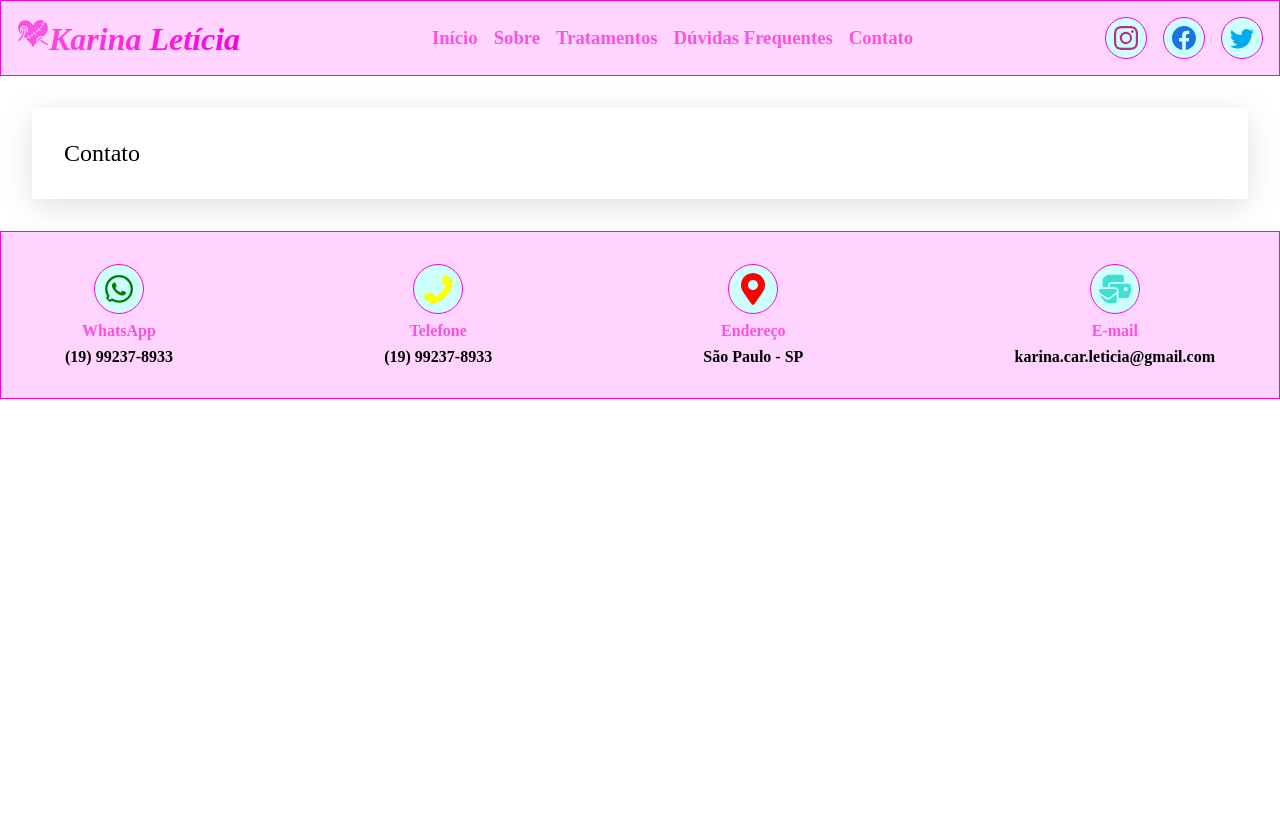
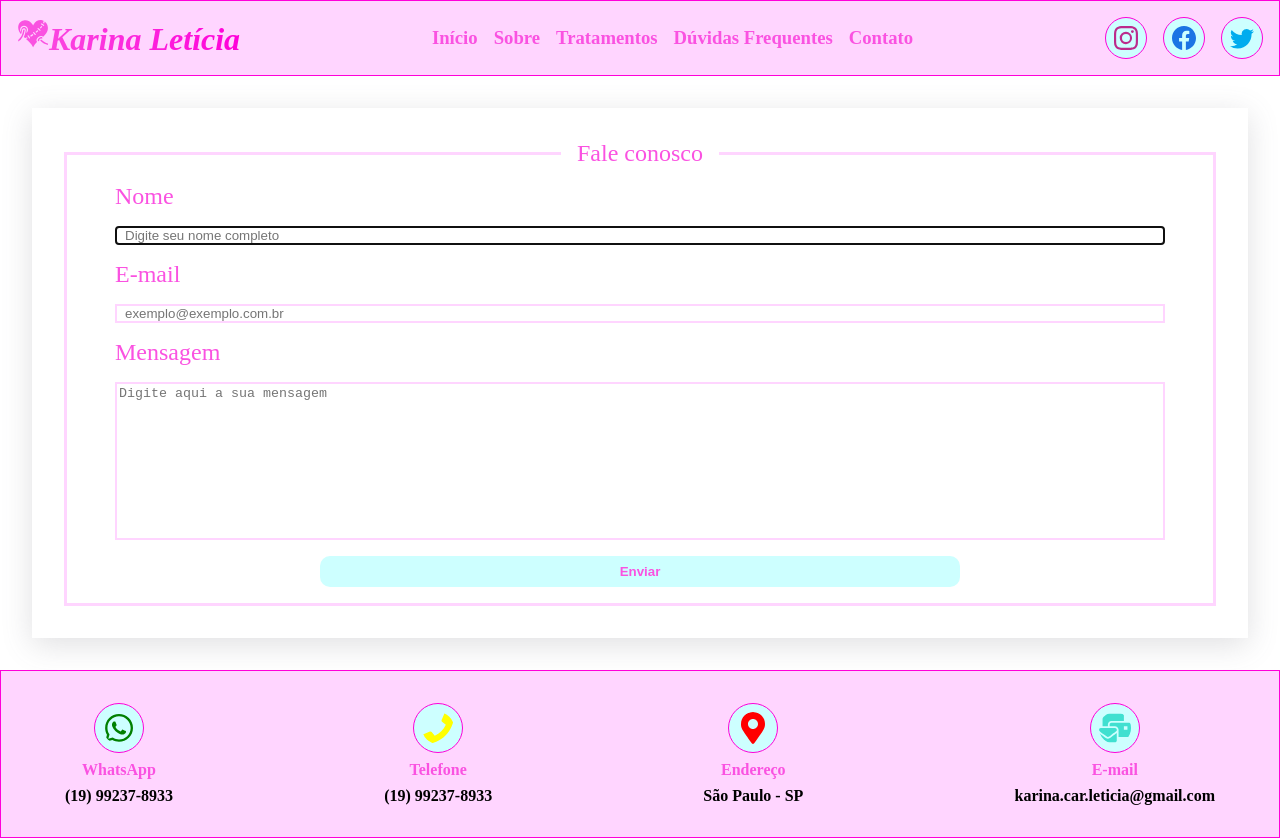
Before and after one commit to baladei/PhysioWeb, a React (Vite) app: page /contact in a window 1280 px wide. Before the commit the page ends 800 px from the top, so only its background shows below. Built offline with nearby package versions, Linux system fonts and the light colour scheme.

Commit message:
almost done Contact styles

```diff
--- a/src/components/About.jsx
+++ b/src/components/About.jsx
@@ -5,7 +5,7 @@ export const About = () => {
     <div className="about">
         <h2>Karina Letícia de Carvalho</h2>
         <p>Lorem ipsum dolor sit, amet consectetur adipisicing elit. Eveniet dolore minus tempora, ex accusantium saepe eligendi amet voluptates veritatis quod repudiandae corrupti illum incidunt neque et perferendis nesciunt assumenda ab. Lorem ipsum dolor sit amet consectetur adipisicing elit. Quis enim dolore, consectetur sunt quae impedit! Quis natus maxime saepe cupiditate error consectetur accusamus earum, magni nostrum repellendus similique dolor ullam? Lorem ipsum dolor sit amet consectetur adipisicing elit. Blanditiis labore consequatur aut odio deleniti adipisci alias qui? Doloribus voluptatem ab eum eius, itaque tenetur, officiis ea dicta tempore nihil quibusdam? Lorem ipsum dolor sit amet consectetur adipisicing elit. Sed, ea facilis. Aspernatur praesentium, nam suscipit harum quidem totam expedita impedit sapiente fugiat tempore omnis, repudiandae, modi porro incidunt rerum reprehenderit.</p>
-        <img src="https://scontent.fcgh6-1.fna.fbcdn.net/v/t39.30808-6/324182385_1547640012328910_3644212686212593141_n.jpg?_nc_cat=110&ccb=1-7&_nc_sid=09cbfe&_nc_eui2=AeGecGjRJIgO2rNQQmrRTGk_OfECZuTxfJI58QJm5PF8klQtQWgSBQzEISXroof7tzRNyPBLbzbn9KWa4ywzkAz5&_nc_ohc=gUXwJnlx2IkAX_osOMo&_nc_ht=scontent.fcgh6-1.fna&oh=00_AfAQE5M8nl4badqFwIPC8QCRLxPLbKtRlF-4pFxqJgj2mg&oe=6404306A" alt="Karina Letícia" />
+        <img src="https://scontent.fcgh6-1.fna.fbcdn.net/v/t39.30808-6/324182385_1547640012328910_3644212686212593141_n.jpg?_nc_cat=110&ccb=1-7&_nc_sid=09cbfe&_nc_eui2=AeGecGjRJIgO2rNQQmrRTGk_OfECZuTxfJI58QJm5PF8klQtQWgSBQzEISXroof7tzRNyPBLbzbn9KWa4ywzkAz5&_nc_ohc=pZxzhB93IhsAX8BKcCt&_nc_ht=scontent.fcgh6-1.fna&oh=00_AfB5_SQMFqx6AAjb4eCy2ea_mqGZR2AhZYOMLQ-6V38gag&oe=6415FCAA" alt="Karina Letícia" />
         <span>Fisioterapeuta Dermatofuncional</span>
     </div>
   )
--- a/src/components/Contact.jsx
+++ b/src/components/Contact.jsx
@@ -2,8 +2,29 @@ import "./styles/contact.css"
 
 export const Contact = () => {
   return (
+
     <div className="contact">
-        Contato
+
+        <form action="" method="post">
+
+          <fieldset className="form">
+
+            <legend>Fale conosco</legend>
+
+            <label for="name">Nome</label>
+            <input type="text" id="name" name="name" placeholder="Digite seu nome completo" autoFocus/>
+
+            <label for="email">E-mail</label>
+            <input type="text" id="email" name="email" placeholder="exemplo@exemplo.com.br" />
+
+            <label for="message">Mensagem</label>
+            <textarea id="message" name="message" placeholder="Digite aqui a sua mensagem" cols="30" rows="10"></textarea>
+
+            <button type="submit">Enviar</button>
+
+          </fieldset>
+
+        </form>
     </div>
   )
 }
--- a/src/components/Social.jsx
+++ b/src/components/Social.jsx
@@ -2,8 +2,8 @@ import { BsInstagram, BsFacebook, BsTwitter } from "react-icons/bs"
 import "./styles/social.css"
 
 const socialNetworks = [
-    { name: "instagram", icon:  <BsInstagram />, link: "https://www.instagram.com/fernandobaladei/"},
-    { name: "facebook", icon: <BsFacebook />, link: "https://pt-br.facebook.com/fernando.baladei/"},
+    { name: "instagram", icon:  <BsInstagram />, link: "https://www.instagram.com/karinalecarvalho/"},
+    { name: "facebook", icon: <BsFacebook />, link: "https://www.facebook.com/karina.carvalho.90813"},
     { name: "twitter", icon: <BsTwitter />, link: "https://google.com"},
 ]
 
--- a/src/components/styles/contact.css
+++ b/src/components/styles/contact.css
@@ -1,9 +1,57 @@
 .contact {
-    display: flex;
-    flex-direction: column;
     font-size: 1.5rem;
-    gap: 3rem;
     padding: 2rem;
     margin: 2rem;
     box-shadow: rgba(100, 100, 111, .2) 0px 7px 29px 0px;
 }
+
+.contact label {
+    padding-right: .5rem;
+    color: #fa52e1;
+}
+
+.contact input {
+    padding: 0rem .5rem;
+}
+
+.form {
+    display: flex;
+    flex-direction: column;
+    gap: 1rem;
+    padding: 1rem 3rem;
+    border: 3px solid #ffd5ff;
+}
+
+.form legend {
+    text-align: center;
+    color: #fa52e1;
+    padding: 0rem 1rem;
+}
+
+.form input {
+    border: 2px solid #ffd5ff;
+}
+
+.form textarea {
+    border: 2px solid #ffd5ff;
+    resize: none;
+}
+
+.form button {
+    background: #cdffff;
+    color: #fa52e1;
+    border: none;
+    border-radius: 10px;
+    padding: .5rem;
+    gap: 2rem;
+    font-weight: bold;
+    cursor: pointer;
+    width: 50vw;
+    margin: 0 auto;
+}
+
+.form button:hover {
+    background: #ffb8ff;
+    color: #cdffff;
+    transition: 1s;
+}
--- a/src/components/styles/sidebar.css
+++ b/src/components/styles/sidebar.css
@@ -31,4 +31,6 @@
 .menu h3:hover {
     color: #ff00d9;
     cursor: pointer;
+    font-weight: bold;
+    transition: 1s;
 }
--- a/src/components/styles/treatments.css
+++ b/src/components/styles/treatments.css
@@ -42,6 +42,7 @@
     color: #cdffff;
     transition: 1s;
 }
+
 .bodily {
     display: flex;
     text-align: center;
```
